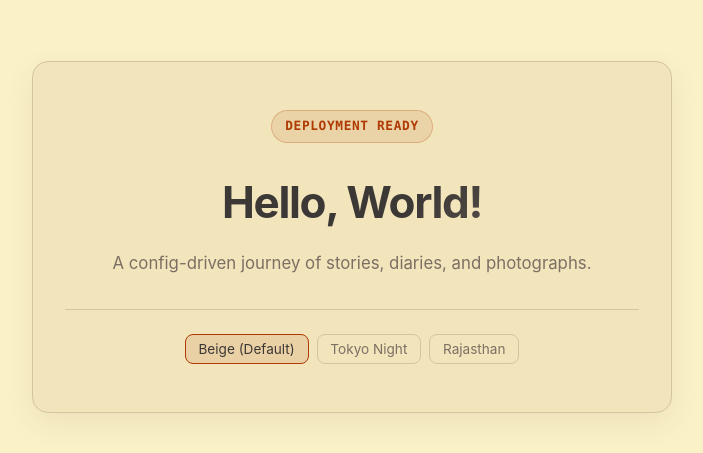
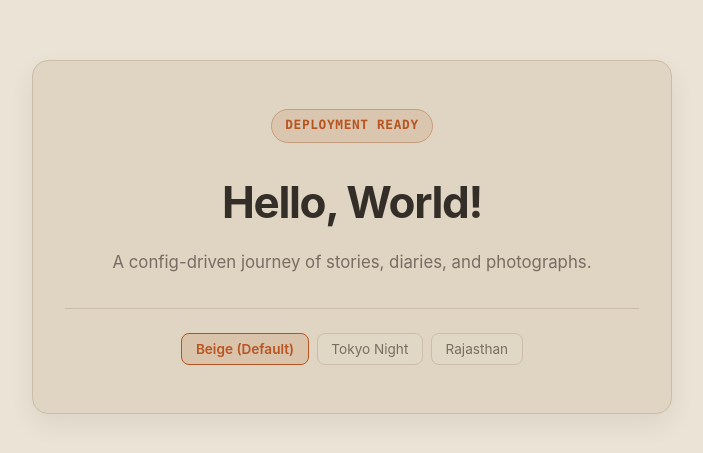
Before and after one commit to yattew/personal-blog, a plain HTML site: page index.html in a window 1280 px wide. Shown: the part 163-616 px from the top of the page, without its empty margins (288-991 px from the left). Drawn offline with Linux system fonts and the light colour scheme.

Commit message:
theme: tune warm beige palette to eliminate stark whites and reduce glare

```diff
--- a/config.js
+++ b/config.js
@@ -10,15 +10,15 @@ export const siteConfig = {
   // Theme palettes designed for dynamic context switching
   themes: {
     default: {
-      name: "Gruvbox Beige",
+      name: "Warm Beige",
       colors: {
-        bg: "#fbf1c7",
-        surface: "#f2e5bc",
-        text: "#3c3836",
-        muted: "#7c6f64",
-        accent: "#af3a03",
-        border: "#d5c4a1",
-        shadow: "0 10px 30px rgba(60, 56, 54, 0.08)"
+        bg: "#ebe3d5",
+        surface: "#dfd5c2",
+        text: "#342e29",
+        muted: "#786d62",
+        accent: "#b85420",
+        border: "#cbbda8",
+        shadow: "0 10px 25px rgba(52, 46, 41, 0.08)"
       }
     },
     japan: {
--- a/css/style.css
+++ b/css/style.css
@@ -1,11 +1,11 @@
 :root {
-  --bg: #fbf1c7;
-  --surface: #f2e5bc;
-  --text: #3c3836;
-  --muted: #7c6f64;
-  --accent: #af3a03;
-  --border: #d5c4a1;
-  --shadow: 0 10px 30px rgba(60, 56, 54, 0.08);
+  --bg: #ebe3d5;
+  --surface: #dfd5c2;
+  --text: #342e29;
+  --muted: #786d62;
+  --accent: #b85420;
+  --border: #cbbda8;
+  --shadow: 0 10px 25px rgba(52, 46, 41, 0.08);
 
   --font-sans: -apple-system, BlinkMacSystemFont, "Segoe UI", Roboto, "Helvetica Neue", Arial, sans-serif;
   --font-mono: ui-monospace, SFMono-Regular, "SF Mono", Menlo, Consolas, monospace;
@@ -50,8 +50,8 @@ body {
   font-family: var(--font-mono);
   font-weight: 600;
   color: var(--accent);
-  background: color-mix(in srgb, var(--accent) 10%, transparent);
-  border: 1px solid color-mix(in srgb, var(--accent) 25%, transparent);
+  background: color-mix(in srgb, var(--accent) 12%, var(--surface));
+  border: 1px solid color-mix(in srgb, var(--accent) 30%, var(--border));
   border-radius: 9999px;
   margin-bottom: 1.5rem;
   letter-spacing: 0.05em;
@@ -65,7 +65,7 @@ h1 {
   letter-spacing: -0.03em;
   margin-bottom: 0.75rem;
   color: var(--text);
-  background: linear-gradient(135deg, var(--text) 60%, var(--muted) 100%);
+  background: linear-gradient(135deg, var(--text) 70%, var(--muted) 100%);
   -webkit-background-clip: text;
   -webkit-text-fill-color: transparent;
   transition: color 0.4s ease;
@@ -89,10 +89,10 @@ p.subtitle {
 }
 
 .theme-btn {
-  background: transparent;
+  background: color-mix(in srgb, var(--surface) 85%, var(--bg));
   border: 1px solid var(--border);
   color: var(--muted);
-  padding: 0.4rem 0.8rem;
+  padding: 0.45rem 0.85rem;
   font-size: 0.85rem;
   border-radius: 8px;
   cursor: pointer;
@@ -103,10 +103,12 @@ p.subtitle {
 .theme-btn:hover {
   color: var(--text);
   border-color: var(--accent);
+  background: color-mix(in srgb, var(--accent) 8%, var(--surface));
 }
 
 .theme-btn.active {
-  color: var(--text);
+  color: var(--accent);
   border-color: var(--accent);
-  background: color-mix(in srgb, var(--accent) 12%, transparent);
+  background: color-mix(in srgb, var(--accent) 14%, var(--surface));
+  font-weight: 600;
 }
```
